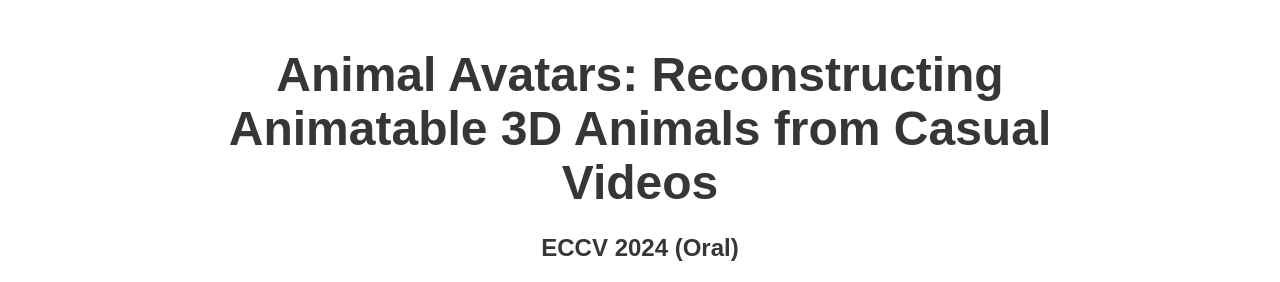
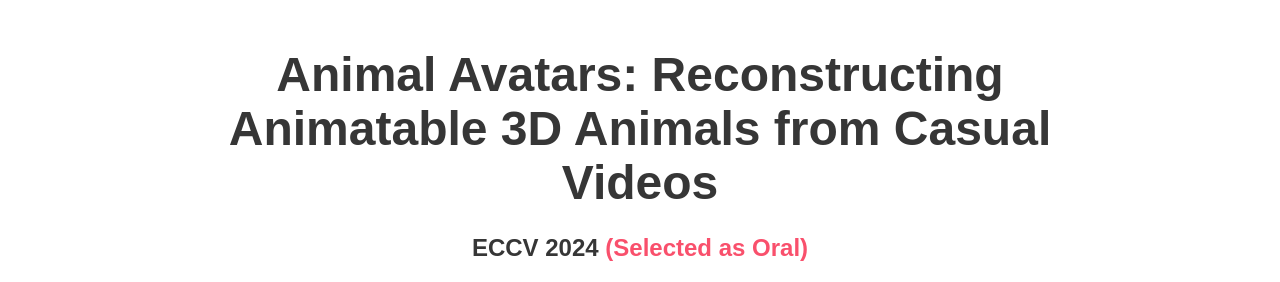
Before and after one commit to RemySabathier/animalavatar.github.io, a plain HTML site: page index.html in a window 1280 px wide. Shown: the top 282 px of the page. Drawn offline with nearby package versions, Linux system fonts and the light colour scheme; some icons are missing; a web font is replaced by a local one.

Commit message:
update with oral info

```diff
--- a/index.html
+++ b/index.html
@@ -49,7 +49,7 @@
         <div class="columns is-centered">
           <div class="column has-text-centered">
             <h1 class="title is-1 publication-title">Animal Avatars: Reconstructing Animatable 3D Animals from Casual Videos</h1>
-            <h2 class="title is-4 publication-title">ECCV 2024 (Oral)</h2>
+            <h2 class="title is-4 publication-title">ECCV 2024 <span style="font-weight:bold; color:rgb(249, 80, 108);">(Selected as Oral)</span></h2>
             <div class="is-size-5 publication-authors">
               <span class="author-block">
                 <a href="https://profiles.ucl.ac.uk/96179-remy-sabathier">Remy Sabathier</a><sup>1,2</sup>,</span>
```
